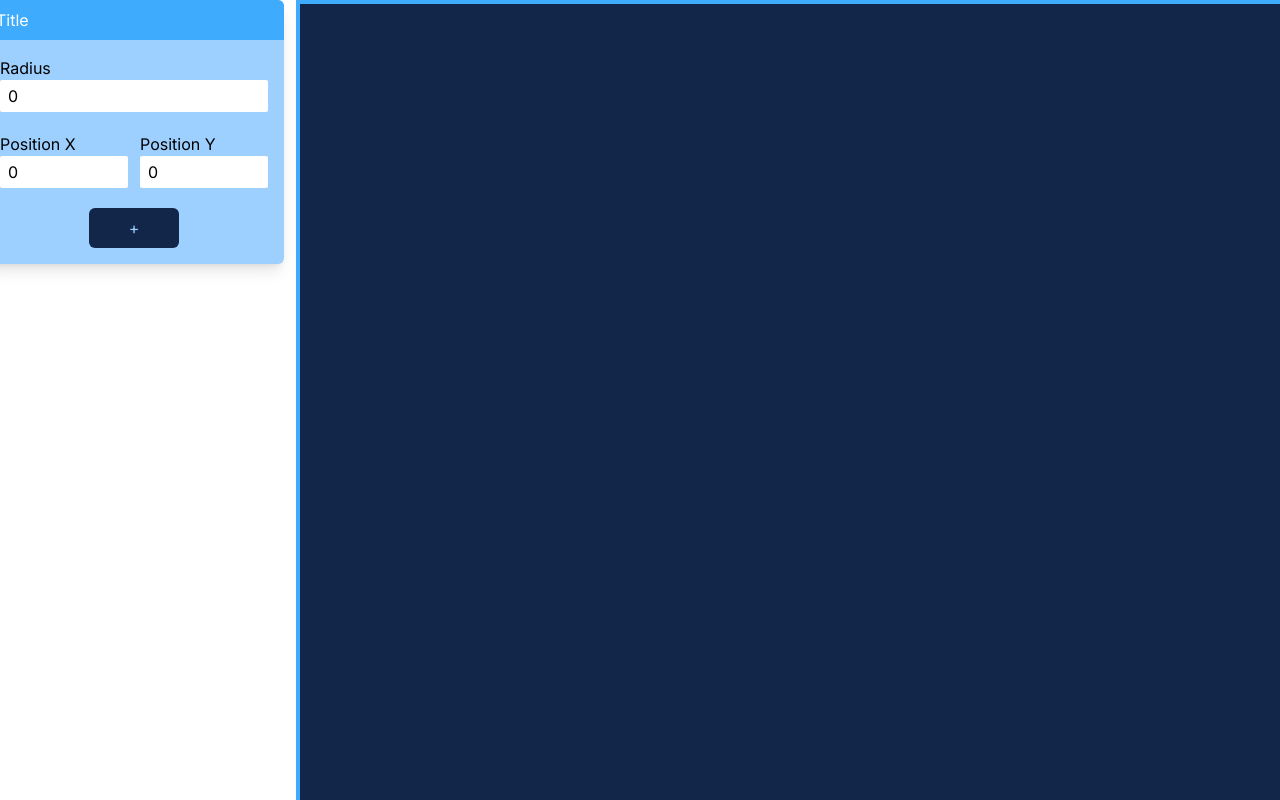
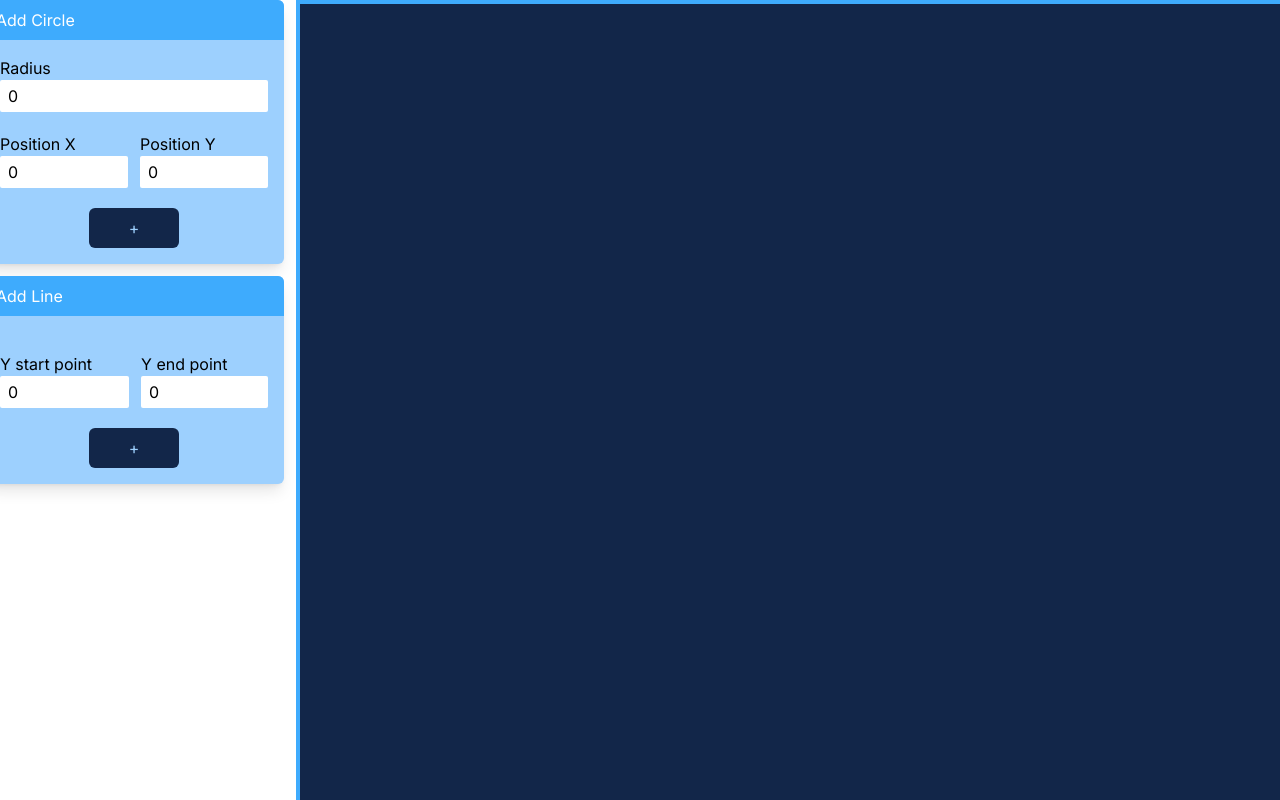
Before and after one commit to abbaspk70/sprinkles, a Next.js app: page / in a window 1280 px wide. Shown: the top 800 px of the page. Built offline with nearby package versions, Linux system fonts and the light colour scheme.

Commit message:
updated lines

```diff
--- /dev/null
+++ b/app/components/Line.tsx
@@ -0,0 +1,22 @@
+import React from 'react'
+
+export type TLine = {
+  x1: number,
+  x2: number,
+  y1: number,
+  y2: number
+}
+export default function Line({x1,x2,y1, y2}: TLine) {
+    y1 = 1000 - y1;
+    y2 = 1000 - y2;
+    const distance: number = Math.sqrt( ((x1-x2)*(x1-x2)) + ((y1-y2)*(y1-y2)) );
+    const xMid = (x1+x2)/2;
+    const yMid = (y1+y2)/2;
+    const salopeInRadian = Math.atan2( y1-y2, x1-x2 );
+    const salopeInDegrees = (salopeInRadian * 180) /Math.PI;
+  return (
+    <div style={{width: distance, top: yMid, left: xMid - (distance/2), transform: `rotate(${salopeInDegrees}deg)`}}  className={` bg-red-700 h-[10px] absolute top-1 z-40 w-[1000px]`}>
+
+    </div>
+  )
+}
--- /dev/null
+++ b/app/components/LineForm.tsx
@@ -0,0 +1,54 @@
+import React, { ReactNode, useState, FocusEvent, ChangeEvent, MouseEvent } from 'react'
+import { TLine } from './Line';
+import Line from './Line';
+
+type TLineForm = {
+    lines : ReactNode[],
+    setLines: (arg0:ReactNode[])=>void
+}
+export default function LineForm({lines, setLines}: TLineForm) {
+    const [values, setValues] = useState<TLine>({
+        x1: 0,
+        x2: 1000,
+        y1: 0,
+        y2: 0,
+    });
+      const handleOnChange = (e : ChangeEvent<HTMLInputElement>)=> {
+        const name = e.target.name;
+        const value = e.target.valueAsNumber;
+        const updateVal:TLine = {...values, [name]: value};
+        setValues(updateVal);
+      }
+
+        const handleClick = () => {
+            const updateValue:  ReactNode[] = [...lines, <Line x1={values.x1} x2={values.x2} y1={values.y1} y2={values.y2}/>];
+            setLines(updateValue);
+            setValues({...values, y1: 0 , y2: 0});
+            console.log(lines);
+
+        };
+        const handleFocus = (e: FocusEvent<HTMLInputElement, Element>)=> {
+          e.target.select();
+        }
+
+  return (
+    <div className="z-40">
+    <div className="w-[300px] rounded-md overflow-hidden bg-secondary shadow-lg">
+      <div className="bg-tertiary text-white px-3 py-2">Add Line</div>
+      <div className="p-4">
+          <div className="flex gap-3 py-5">
+            <label>Y start point
+            <input className="" onChange={handleOnChange} onFocus={handleFocus} name="y1" type="number"  placeholder="Y1" value={values.y1}/>
+            </label>
+            <label>Y end point
+            <input className="" onChange={handleOnChange} onFocus={handleFocus} name="y2" type="number"  placeholder="Y2" value={values.y2}/>
+            </label>
+          </div>
+        <div className="flex gap-3 justify-center text-secondary">
+        <button className="bg-primary px-10 py-2 rounded-md" onClick={handleClick}>+</button>
+        </div>
+      </div>
+    </div>
+  </div>
+  )
+}
--- a/app/components/Sprinkle.tsx
+++ b/app/components/Sprinkle.tsx
@@ -11,11 +11,11 @@ export default function Sprinkle({radius, xValue, yValue}: TSprinkle) {
   const circle = radius * 2
   xValue = (xValue-radius);
   if (yValue >= radius) {
-    console.log("greater");
+
     yPosition = 1000 - (yValue+radius);
   }
   if (yValue < radius) {
-    console.log("lesser");
+
     yPosition = 1000 + (yValue-radius);
   }
 
--- a/app/components/SprinkleModal.tsx
+++ b/app/components/SprinkleModal.tsx
@@ -34,7 +34,7 @@ export default function SprinkleModal({showModal, setShowModal,items, setItems}:
   return (
     <div className="z-40">
       <div className="w-[300px] rounded-md overflow-hidden bg-secondary shadow-lg">
-        <div className="bg-tertiary text-white px-3 py-2">Title</div>
+        <div className="bg-tertiary text-white px-3 py-2">Add Circle</div>
         <div className="p-4">
             <label>Radius
             <input onChange={handleOnChange} onFocus={handleFocus} name="radius" type="number" placeholder="radius" value={values.radius}/>
--- a/app/components/Square.tsx
+++ b/app/components/Square.tsx
@@ -2,13 +2,16 @@
 import React, { Fragment, ReactNode, useState } from "react";
 import Sprinkle, { TSprinkle } from "./Sprinkle";
 import SprinkleModal from "./SprinkleModal";
+import Line from "./Line";
+import LineForm from "./LineForm";
 
 export default function Square() {
   const [showModal, setShowModal] = useState(true);
   const [items, setItems] = useState<ReactNode[]>([]);
-
+  const [lines, setLines] = useState<ReactNode[]>([]);
   return (
     <div className="w-full flex justify-center items-center md:items-start gap-3 relative shrink-0 flex-col md:flex-row">
+      <div className="flex flex-col gap-3">
       <div className="relative">
         <SprinkleModal
         showModal={showModal}
@@ -17,37 +20,24 @@ export default function Square() {
         setItems={setItems}
         />
       </div>
+      <div className="relative">
+        <LineForm
+        lines={lines}
+        setLines={setLines}
+        />
+      </div>
+      </div>
       <div className="w-[1000px] h-[1000px] bg-primary relative z-10 border-4 border-tertiary shrink-0">
       <div className="w-full h-full relative overflow-hidden">
            {items.map((item, index) => {
             return <Fragment key={index}>{item}</Fragment>;
           })}
+           {lines.map((line, index) => {
+            return <Fragment key={index}>{line}</Fragment>;
+          })}
         </div>
       </div>
     </div>
-    // <div className="w-full h-full">
-    //   <div className=" bg-slate-400"></div>
-    //   <div className="w-full h-full relative bg-slate-500">
-    //     <SprinkleModal
-    //       showModal={showModal}
-    //       setShowModal={setShowModal}
-    //       items={items}
-    //       setItems={setItems}
-    //     />
-    //   </div>
-    //   <div className="w-[1000px] h-[1000px] ms-auto bg-primary relative z-10 border-4 border-tertiary mr-20">
-    //     <button
-    //       onClick={() => setShowModal(true)}
-    //       className="border-2 px-3 py-1 rounded-2 bg-red-400 z-50 absolute">
-    //       + Circles
-    //     </button>
-    //     <div className="w-full h-full relative overflow-hidden">
-    //       {items.map((item, index) => {
-    //         return <Fragment key={index}>{item}</Fragment>;
-    //       })}
-    //     </div>
-    //     {/* <Sprinkle /> */}
-    //   </div>
-    // </div>
+
   );
 }
```
